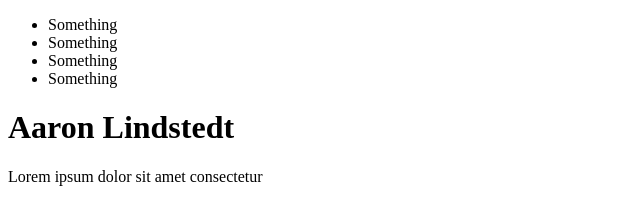
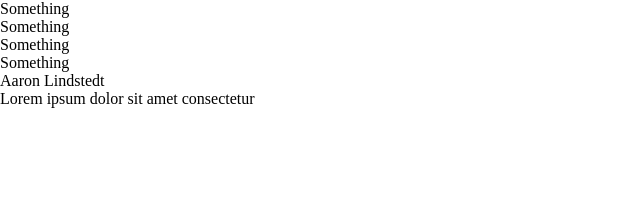
Before and after one commit to 2a-design/des-342, a plain HTML site: page docs/index.html in a window 1280 px wide. Shown: the whole page, without its empty margins (0-640 px from the left). Drawn offline with Linux system fonts and the light colour scheme; the site is published under a folder, as on GitHub Pages, so addresses that start at the root find nothing.

Commit message:
fixed css link

```diff
--- a/docs/index.html
+++ b/docs/index.html
@@ -6,7 +6,7 @@
     <title>Aaron L. - DES 342</title>
     <meta name="description" content="Homepage for DES 342" />
     <meta name="author" content="Aaron Lindstedt" />
-    <link rel="stylesheet" href="/style.css" />
+    <link rel="stylesheet" href="style.css" />
   </head>
 
   <body>
--- a/docs/style.css
+++ b/docs/style.css
@@ -1 +1,2 @@
+/* css reset */
 @import url("reset.css");
```
